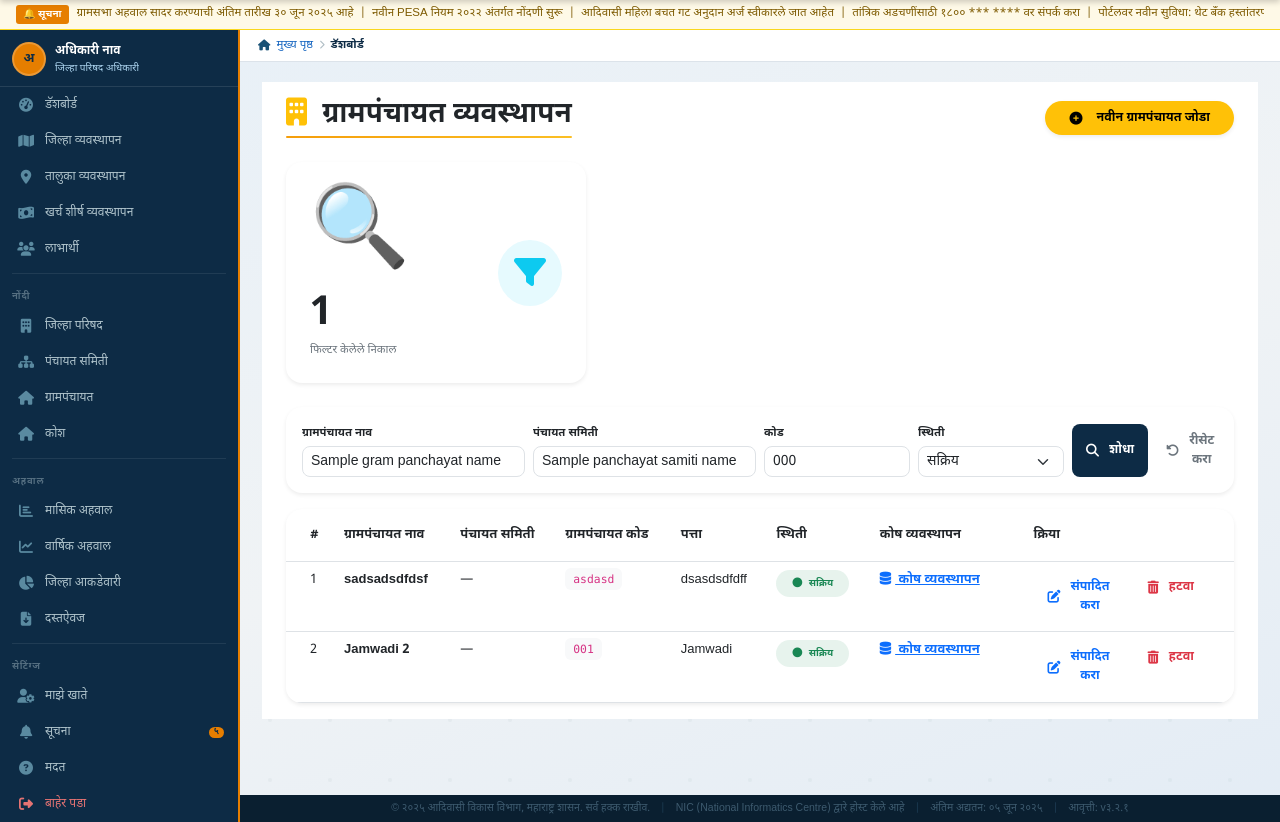
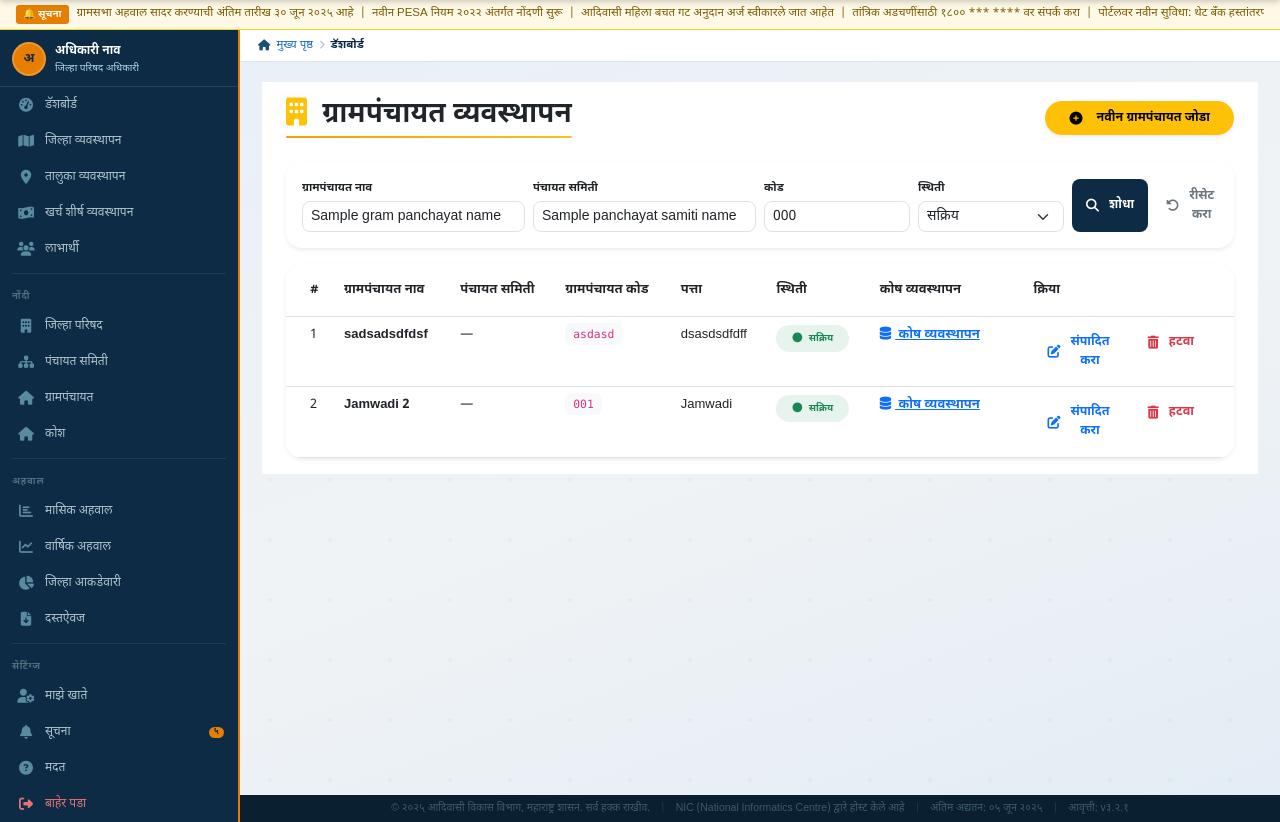
Before and after one commit to cesdevops/pesa, a Django app: template Kosh/templates/Kosh-Manage-Grampanchayat.html in a window 1280 px wide. Shown: the part 65-887 px from the top of the page. Run offline with Django 4.2, Linux system fonts and the light colour scheme; data comes from the database, SQL or seed files in the repository; the template is opened without the code that fills it: values that come from a table or form of the project are taken from there, most other values are stand-ins (such as "Sample title", 1, 10 or a date in 2020); parts of the project's set-up code (start-up, migrations or seed data) failed here and were passed over.

Commit message:
Added by Shubham

```diff
--- a/Kosh/models.py
+++ b/Kosh/models.py
@@ -9,7 +9,6 @@ class GramPanchayat(models.Model):
         ('Inactive', 'Inactive'),
     )
     panchayat_samiti = models.ForeignKey(Panchayat_Samiti,on_delete=models.SET_NULL,null=True,blank=True, related_name='gram_panchayats')
-    # panchayat_samiti_name = models.CharField(max_length=255,null=True,blank=True)
     gram_panchayat_name = models.CharField(max_length=255,null=True,blank=True)
     gram_panchayat_code = models.CharField(max_length=50,unique=True,null=True,blank=True)
     address = models.TextField(null=True,blank=True)
--- a/Kosh/templates/Kosh-Manage-Grampanchayat.html
+++ b/Kosh/templates/Kosh-Manage-Grampanchayat.html
@@ -94,27 +94,6 @@
     </div>
   </div>
 
-  <!-- आकडेवारी कार्ड्स -->
-  <div class="row g-4 mb-4">
-    {% if filtered_count and filtered_count != total_grampanchayats %}
-    <div class="col-md-6 col-lg-4">
-      <div class="card border-0 shadow-sm rounded-4 h-100">
-        <div class="card-body p-4">
-          <div class="d-flex align-items-center justify-content-between">
-            <div>
-              <div class="display-1 mb-2">🔍</div>
-              <div class="h1 fw-bold text-dark mb-0">{{ filtered_count }}</div>
-              <div class="text-secondary small mt-1">फिल्टर केलेले निकाल</div>
-            </div>
-            <div class="bg-info bg-opacity-10 rounded-circle p-3">
-              <i class="fas fa-filter text-info fs-2"></i>
-            </div>
-          </div>
-        </div>
-      </div>
-    </div>
-    {% endif %}
-  </div>
 
   <!-- फिल्टर कार्ड -->
   <div class="card shadow-sm border-0 rounded-4 mb-3">
```
Also changed, not shown: Kosh/migrations/0005_rename_grampanchayat_kosh_grampanchayat_and_more.py (deleted), db.sqlite3.
